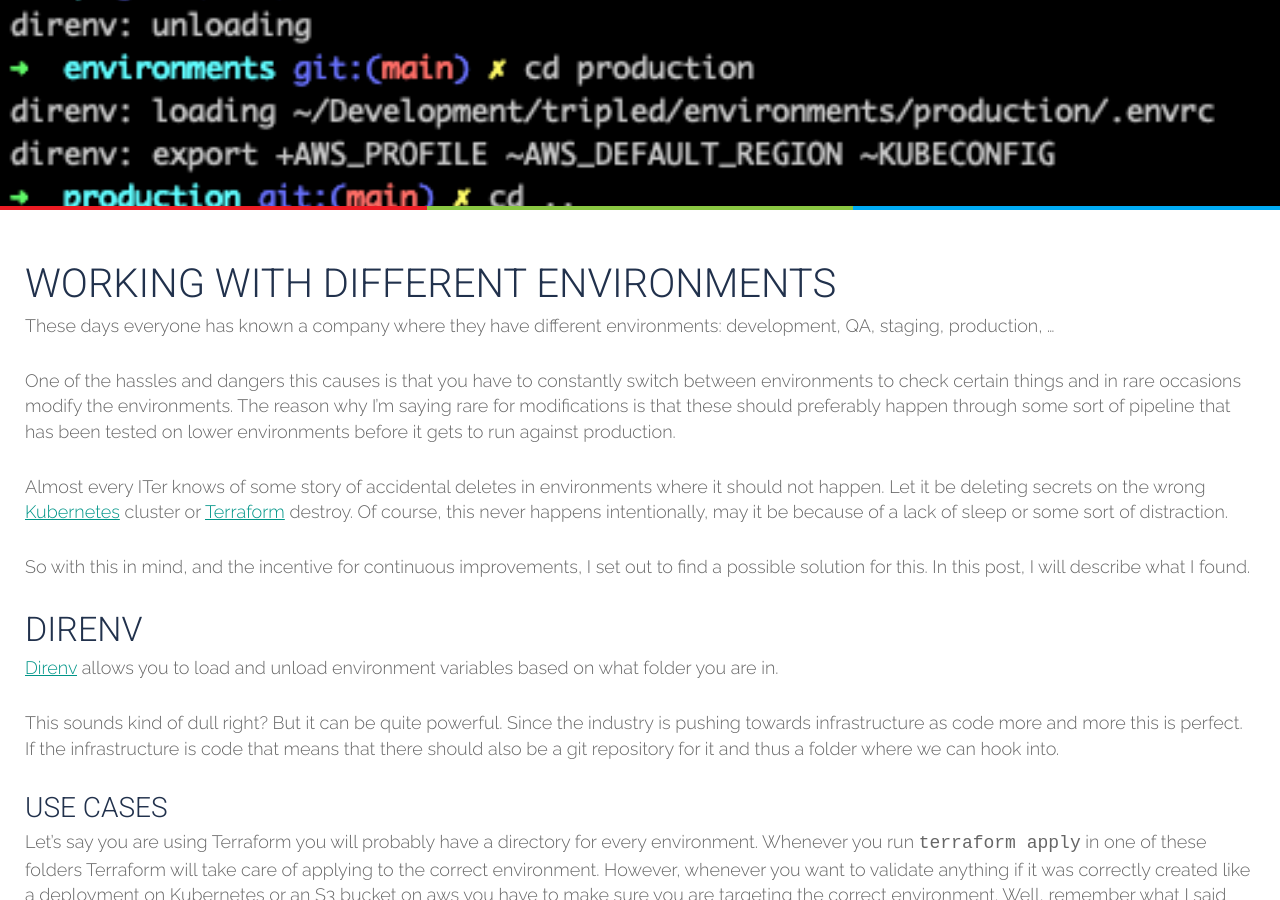
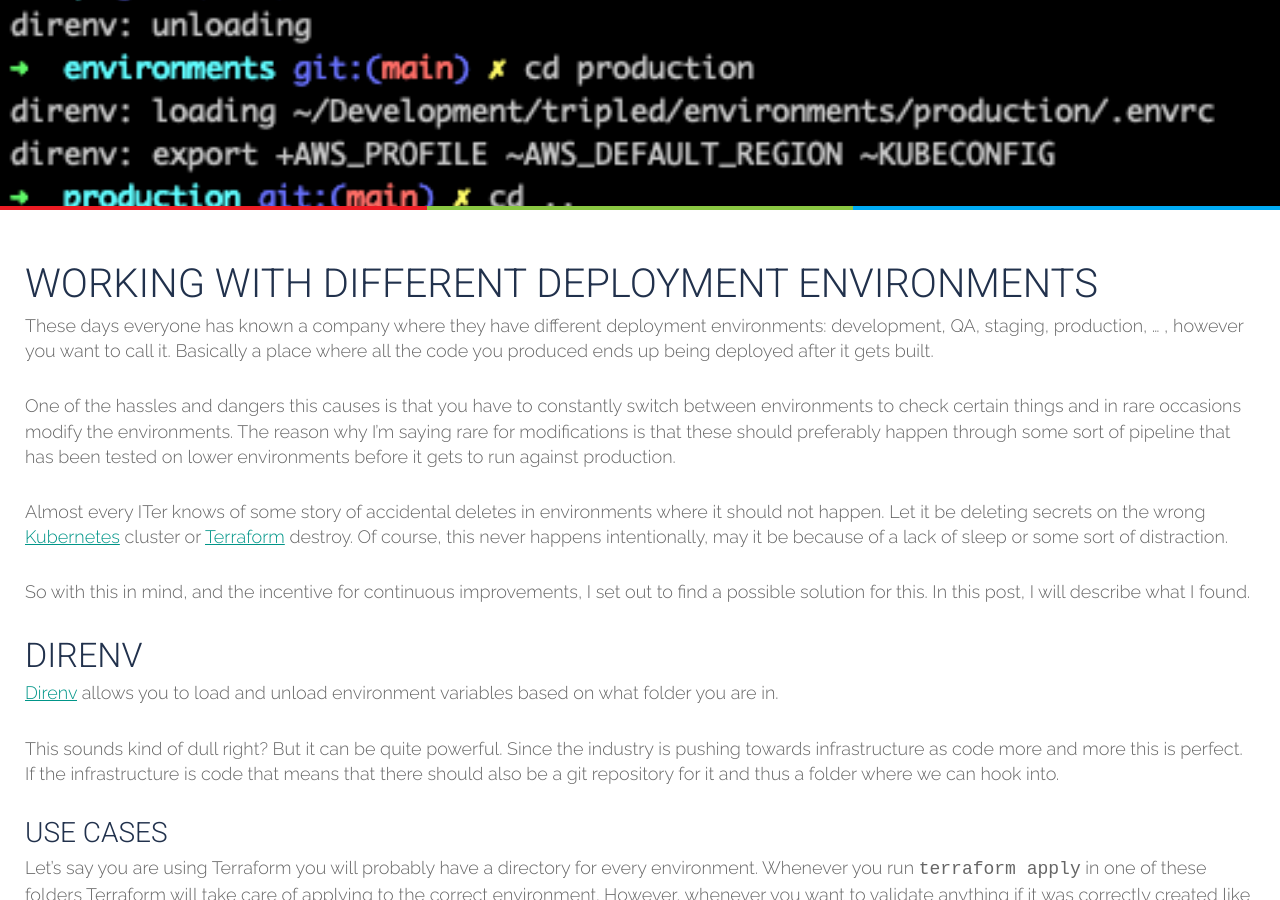
Before and after one commit to tripledio/tripledio.github.io, a Jekyll site: the page built from _posts/2021-01-22-working-with-different-envs.md, in a window 1280 px wide and 900 px high, scrolled down 404 px. Built offline with Jekyll 4.4.1, drawn with Linux system fonts in a browser that asks for light colours; comment, search, counter and statistics services are not loaded.

Commit message:
Expand excerpt a bit and clarify what kind of env

```diff
--- a/_posts/2021-01-22-working-with-different-envs.md
+++ b/_posts/2021-01-22-working-with-different-envs.md
@@ -1,18 +1,18 @@
 ---
 layout: post
-title: "Working with different environments"
+title: "Working with different deployment environments"
 author: gert
 tags: environments, devops
-excerpt: Having to work with different environment configurations on your pc can be a hassle and dangerous.
+excerpt: Having to work with different deployment environments configs on your pc can be a hassle and dangerous. Let's explore an option that will improve your experience with it.
 hideLogo: true
 spotlight:
   imgDir: /img/posts/environments
   imgAlt: "Triple D : Design, Develop, Deploy"
   logoAnimation: false
 ---
-# Working with different environments
+# Working with different deployment environments
 
-These days everyone has known a company where they have different environments: development, QA, staging, production, ...
+These days everyone has known a company where they have different deployment environments: development, QA, staging, production, ... , however you want to call it. Basically a place where all the code you produced ends up being deployed after it gets built.
 
 One of the hassles and dangers this causes is that you have to constantly switch between environments to check certain things and in rare occasions modify the environments.
 The reason why I'm saying rare for modifications is that these should preferably happen through some sort of pipeline that has been tested on lower environments before it gets to run against production.
```
